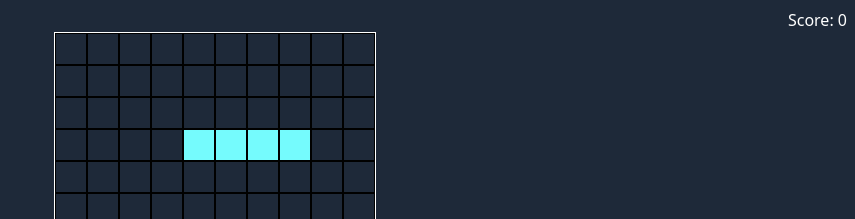
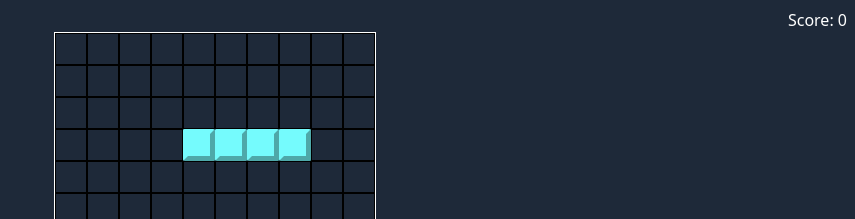
Before and after one commit to Paul-Dejean/tetris, a React (Vite) app: page / in a window 1280 px wide. Both pictures are taken after a click on the button "Play". Shown: the top 219 px of the page, without its empty margins (425-1280 px from the left). Built offline with nearby package versions, Linux system fonts and the light colour scheme.

Commit message:
Improved block visual aspect

```diff
--- a/src/components/TetrisBoard.tsx
+++ b/src/components/TetrisBoard.tsx
@@ -55,17 +55,21 @@ export function TetrisBoard() {
             <div className="flex" key={rowIndex}>
               {row.map((cell, cellIndex) => {
                 // console.log({ cell });
-                const backgroundColor = cell
-                  ? tetrominoes[cell as Tetromino]?.color
-                  : "transparent";
+                const style = cell
+                  ? {
+                      backgroundColor: tetrominoes[cell as Tetromino].color,
+                      borderWidth: "5px",
+                      borderStyle: "outset",
+                      borderRadius: "2px",
+                      borderColor: tetrominoes[cell as Tetromino].color,
+                    }
+                  : {};
 
                 return (
                   <div
                     key={cellIndex}
                     className="border w-8 h-8"
-                    style={{
-                      backgroundColor: cell && backgroundColor,
-                    }}
+                    style={style}
                   ></div>
                 );
               })}
```
